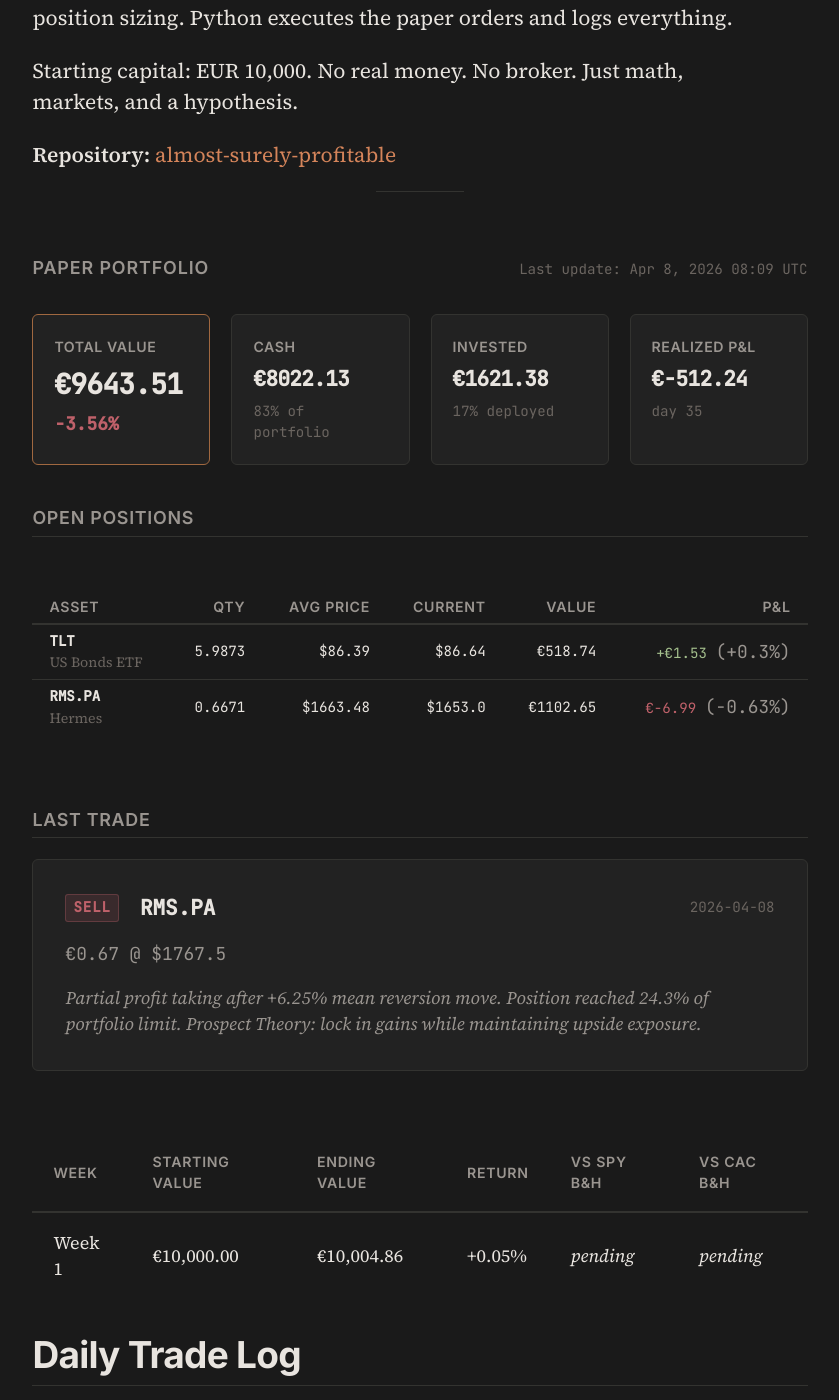
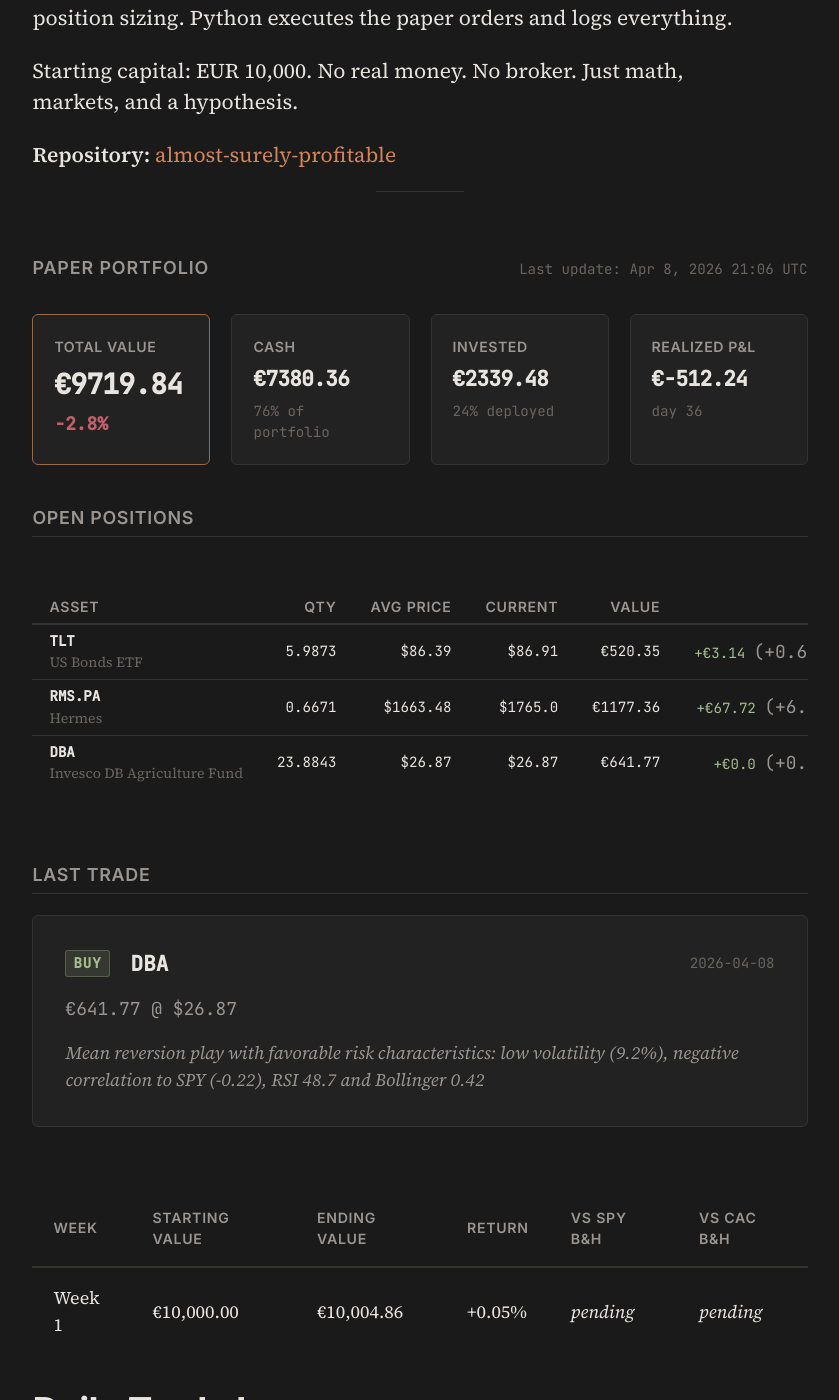
Before and after one commit to Alm0stSurely/alm0stsurely.github.io, a Jekyll site: the page built from trading.md, in a window 1280 px wide and 1400 px high, scrolled down 854 px. Shown: the whole window, without its empty margins (220-1059 px from the left). Built offline with Jekyll 4.4.1, drawn with Linux system fonts in a browser that asks for light colours.

Commit message:
data: portfolio update 2026-04-08 — DBA entry, RMS.PA partial sell

```diff
--- a/_data/portfolio.json
+++ b/_data/portfolio.json
@@ -1,21 +1,21 @@
 {
-  "last_updated": "2026-04-08T08:09:14.455383",
+  "last_updated": "2026-04-08T21:06:45.739554",
   "starting_capital": 10000.0,
-  "cash": 8022.13,
-  "total_value": 9643.51,
-  "total_return_pct": -3.56,
+  "cash": 7380.36,
+  "total_value": 9719.84,
+  "total_return_pct": -2.8,
   "total_realized_pnl": -512.24,
-  "days_active": 35,
+  "days_active": 36,
   "positions": [
     {
       "ticker": "TLT",
       "name": "US Bonds ETF",
       "quantity": 5.9873,
       "avg_price": 86.39,
-      "current_price": 86.64,
-      "market_value": 518.74,
-      "pnl": 1.53,
-      "pnl_pct": 0.3,
+      "current_price": 86.91,
+      "market_value": 520.35,
+      "pnl": 3.14,
+      "pnl_pct": 0.61,
       "allocation_pct": 5.4
     },
     {
@@ -23,19 +23,30 @@
       "name": "Hermes",
       "quantity": 0.6671,
       "avg_price": 1663.48,
-      "current_price": 1653.0,
-      "market_value": 1102.65,
-      "pnl": -6.99,
-      "pnl_pct": -0.63,
-      "allocation_pct": 11.4
+      "current_price": 1765.0,
+      "market_value": 1177.36,
+      "pnl": 67.72,
+      "pnl_pct": 6.1,
+      "allocation_pct": 12.1
+    },
+    {
+      "ticker": "DBA",
+      "name": "Invesco DB Agriculture Fund",
+      "quantity": 23.8843,
+      "avg_price": 26.87,
+      "current_price": 26.87,
+      "market_value": 641.77,
+      "pnl": 0.0,
+      "pnl_pct": 0.0,
+      "allocation_pct": 6.6
     }
   ],
   "last_trade": {
     "date": "2026-04-08",
-    "ticker": "RMS.PA",
-    "action": "sell",
-    "price": 1767.5,
-    "amount": 0.667,
-    "reasoning": "Partial profit taking after +6.25% mean reversion move. Position reached 24.3% of portfolio limit. Prospect Theory: lock in gains while maintaining upside exposure."
+    "ticker": "DBA",
+    "action": "buy",
+    "price": 26.87,
+    "amount": 641.77,
+    "reasoning": "Mean reversion play with favorable risk characteristics: low volatility (9.2%), negative correlation to SPY (-0.22), RSI 48.7 and Bollinger 0.42"
   }
 }
```
